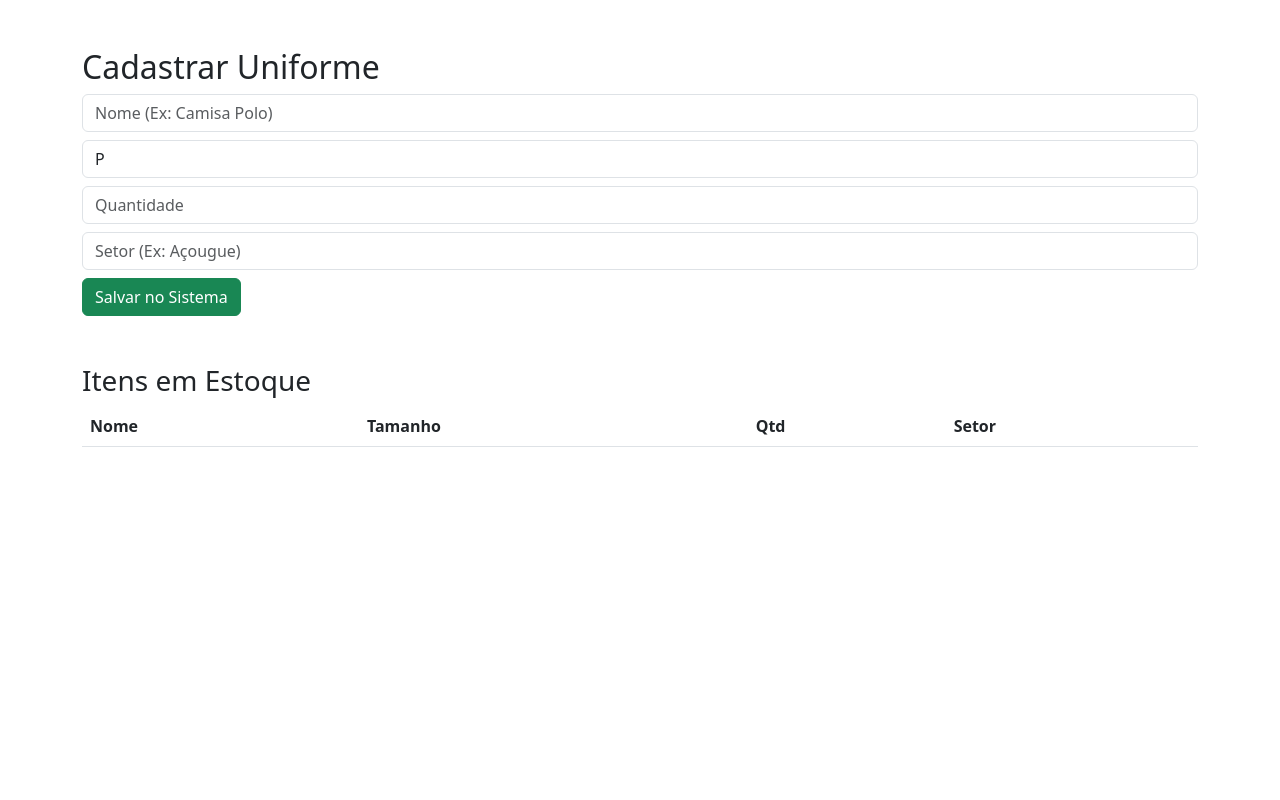
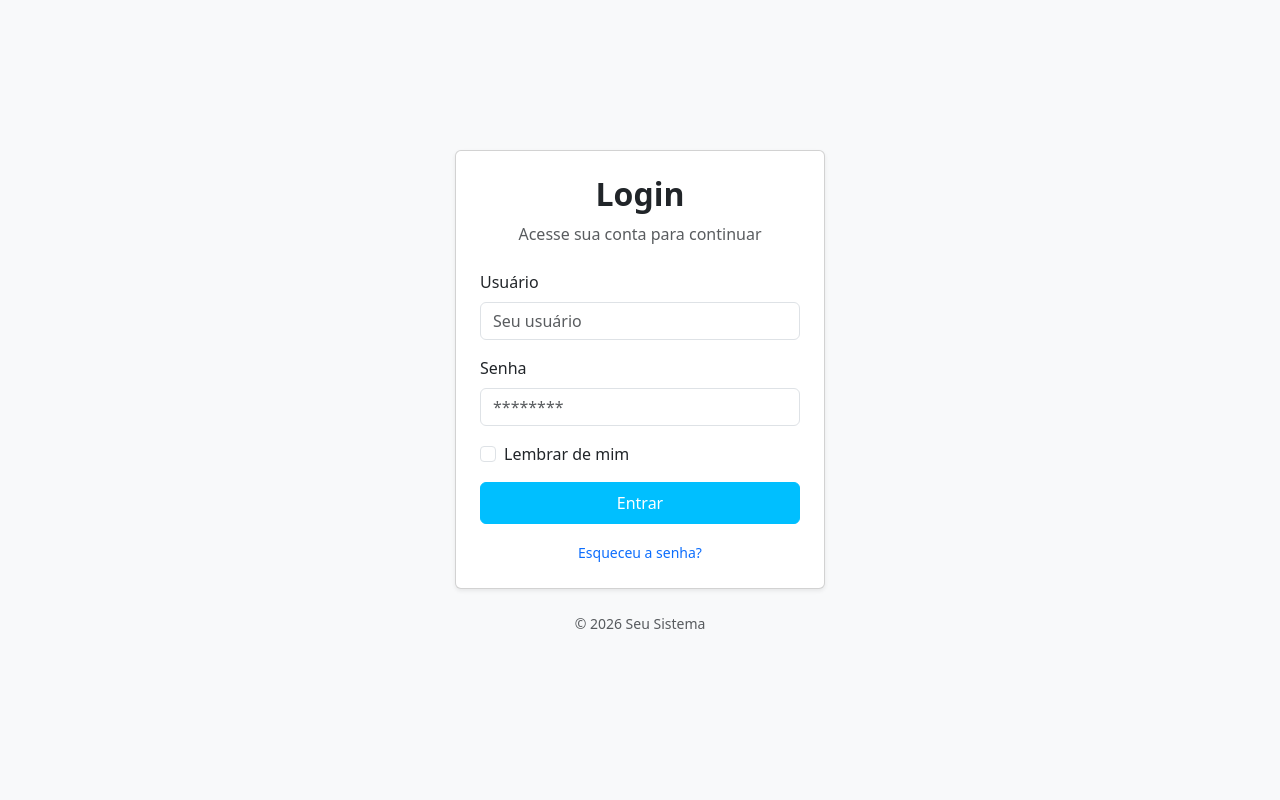
Before and after one commit to Inaciobovo/gerenciadorUniformePY2.0, a Flask app: page / in a window 1280 px wide. Run offline with Flask 3, Linux system fonts and the light colour scheme; lists and menus that the app fills with data are empty.

Commit message:
Tela de login criada com bootstrap.

```diff
--- a/app.py
+++ b/app.py
@@ -7,7 +7,7 @@ estoque = []
 
 @app.route('/')
 def index ():
-    return render_template ('cadastro.html', estoque = estoque)
+    return render_template ('login.html', estoque = estoque)
 
 @app.route ('/cadastrar', methods=['POST'])
 def cadastrar():
@@ -17,10 +17,17 @@ def cadastrar():
     quantidade = int(request.form.get('quantidade'))
     setor = request.form.get('setor')
 
-    novo_item  = Uniforme (nome, tamanho, quantidade, setor)
+    novo_item  = Uniforme (id, nome, tamanho, quantidade, setor)
     estoque.append(novo_item)
 
     return render_template('cadastro.html', estoque=estoque, mensagem= "cadastro realizado com sucesso!")
 
+
+
+
+
+
+
+
 if __name__ == '__main__':
     app.run(debug=True)
--- a/templates/cadastro.html
+++ b/templates/cadastro.html
@@ -14,7 +14,7 @@
         </select>
         <input type="number" name="quantidade" placeholder="Quantidade" class="form-control mb-2" required>
         <input type="text" name="setor" placeholder="Setor (Ex: Açougue)" class="form-control mb-2" required>
-        <button type="submit" class="btn btn-success">Salvar no Sistema</button>
+        <button type="submit" class="btn btn-success" style="background-color:#00BFFF;">Salvar no Sistema</button>
     </form>
 
     <h3>Itens em Estoque</h3>
--- /dev/null
+++ b/templates/login.html
@@ -0,0 +1,61 @@
+<!DOCTYPE html>
+<html lang="pt-br">
+<head>
+    <meta charset="UTF-8">
+    <meta name="viewport" content="width=device-width, initial-scale=1.0">
+    <title>Login - Sistema de Gerenciamento</title>
+    <link href="https://cdn.jsdelivr.net/npm/bootstrap@5.3.0/dist/css/bootstrap.min.css" rel="stylesheet">
+    <style>
+        /* Um pequeno ajuste extra que o Bootstrap não faz sozinho: centralizar na tela toda */
+        body {
+            background-color: #f8f9fa;
+        }
+        .login-card {
+            width: 100%;
+            max-width: 400px;
+            padding: 15px;
+            margin: auto;
+        }
+    </style>
+</head>
+<body class="d-flex align-items-center vh-100">
+
+    <main class="login-card">
+        <div class="card shadow-sm">
+            <div class="card-body p-4">
+                <div class="text-center mb-4">
+                    <h2 class="fw-bold">Login</h2>
+                    <p class="text-muted">Acesse sua conta para continuar</p>
+                </div>
+
+                <form action="#" method="post">
+                    <div class="mb-3">
+                        <label for="username" class="form-label">Usuário</label>
+                        <input type="text" class="form-control" id="username" name="username" placeholder="Seu usuário" required>
+                    </div>
+
+                    <div class="mb-3">
+                        <label for="password" class="form-label">Senha</label>
+                        <input type="password" class="form-control" id="password" name="password" placeholder="********" required>
+                    </div>
+
+                    <div class="mb-3 form-check">
+                        <input type="checkbox" class="form-check-input" id="remember">
+                        <label class="form-check-label" for="remember">Lembrar de mim</label>
+                    </div>
+
+                    <button type="submit" class="btn btn-primary w-100 py-2" style="background-color: #00BFFF; border-color: #00BFFF; color: white;">Entrar</button>
+
+                    <div class="text-center mt-3">
+                        <a href="#" class="text-decoration-none small">Esqueceu a senha?</a>
+                    </div>
+                </form>
+            </div>
+        </div>
+
+        <p class="mt-4 text-center text-muted small">&copy; 2026 Seu Sistema</p>
+    </main>
+
+    <script src="https://cdn.jsdelivr.net/npm/bootstrap@5.3.0/dist/js/bootstrap.bundle.min.js"></script>
+</body>
+</html>
```
Also changed, not shown: database.py (added).
